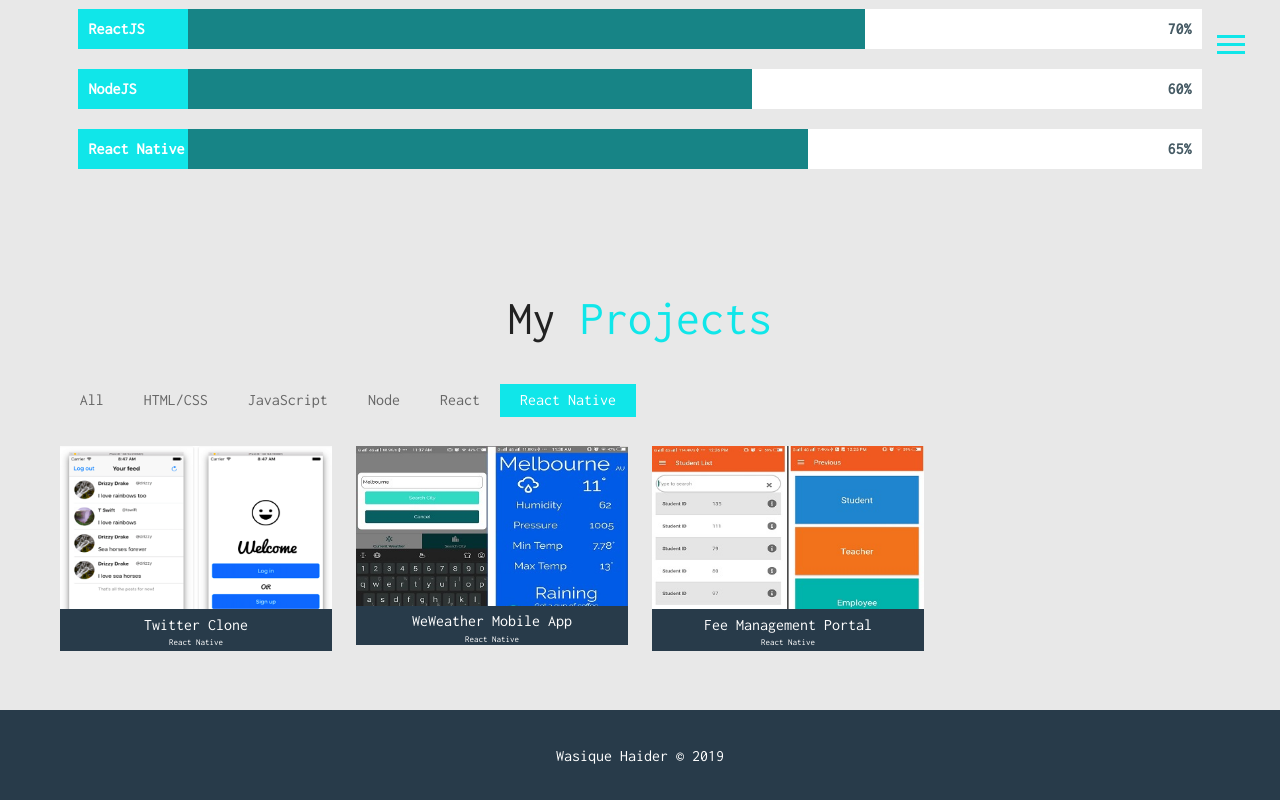
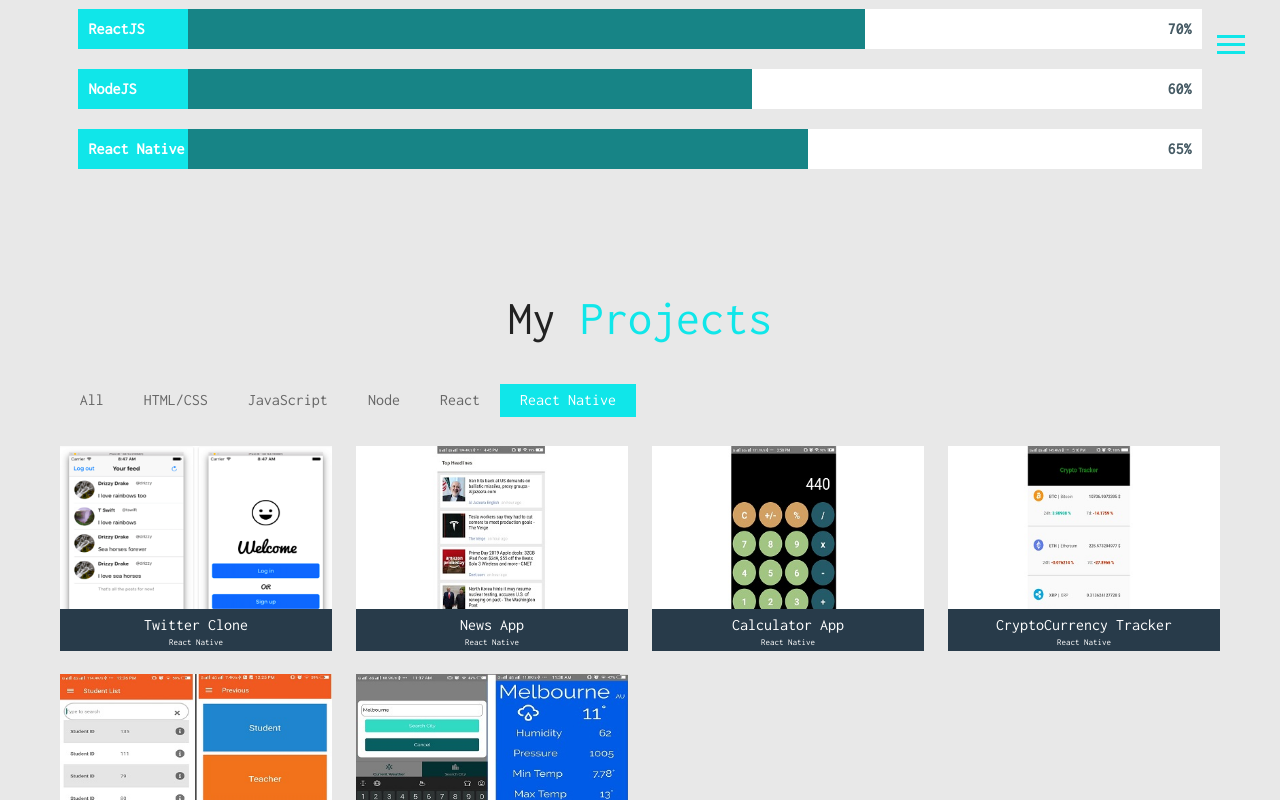
Before and after one commit to wasiquehaider/my_portfolio, a website: page dist/index.html in a window 1280 px wide. Both pictures are taken after a click on the element "React Native". Shown: the part 1511-2311 px from the top of the page. Drawn offline with nearby package versions, Linux system fonts and the light colour scheme; files that its build step writes are made by us from their sources.

Commit message:
Add New Projects

```diff
--- a/dist/index.html
+++ b/dist/index.html
@@ -159,7 +159,7 @@
     </main>
 
     <section id="about">
-      <h1 class="lg-heading centered-text animated slideInUp delay-2s">
+      <h1 class="lg-heading centered-text animated slideInUp  ">
         About
         <span class="text-secondary">Me</span>
       </h1>
@@ -209,7 +209,7 @@
     </section>
 
     <section id="skills">
-      <h1 class="lg-heading centered-text animated slideInUp delay-2s">
+      <h1 class="lg-heading centered-text animated slideInUp  ">
         My
         <span class="text-secondary">Skills</span>
       </h1>
@@ -250,7 +250,7 @@
     </section>
 
     <section id="projects">
-      <h1 class="lg-heading centered-text animated slideInUp delay-2s">
+      <h1 class="lg-heading centered-text animated slideInUp  ">
         My
         <span class="text-secondary">Projects</span>
       </h1>
@@ -337,6 +337,38 @@
               </div>
             </div>
           </div>
+          <div class="portfolio web" data-cat="web">
+            <div class="portfolio-wrapper">
+              <img src="img/portfolios/web/news_app/1.jpg" />
+              <div class="label">
+                <div class="label-text">
+                  <a class="text-title">News App</a>
+                  <span class="text-category">React Native</span>
+                  <div class="actions">
+                    <a href="javascript:void(0)" class="btn"><i class="fab fa-google-play"></i></a>
+                    <a href="javascript:void(0)" class="btn"><i class="fab fa-app-store"></i></a>
+                  </div>
+                </div>
+                <div class="label-bg"></div>
+              </div>
+            </div>
+          </div>
+          <div class="portfolio web" data-cat="web">
+            <div class="portfolio-wrapper">
+              <img src="img/portfolios/web/calculator/1.jpg" />
+              <div class="label">
+                <div class="label-text">
+                  <a class="text-title">Calculator App</a>
+                  <span class="text-category">React Native</span>
+                  <div class="actions">
+                    <a href="javascript:void(0)" class="btn"><i class="fab fa-google-play"></i></a>
+                    <a href="javascript:void(0)" class="btn"><i class="fab fa-app-store"></i></a>
+                  </div>
+                </div>
+                <div class="label-bg"></div>
+              </div>
+            </div>
+          </div>
           <div class="portfolio logo" data-cat="logo">
             <div class="portfolio-wrapper">
               <img src="img/portfolios/logo/lyrics_finder/preview.PNG" alt="" />
@@ -347,6 +379,22 @@
                   <div class="actions">
                     <a href="https://github.com/wasiquehaider/lyric_finder_app" target="_blank" class="btn"><i class="fab fa-github"></i></a>
 
+                  </div>
+                </div>
+                <div class="label-bg"></div>
+              </div>
+            </div>
+          </div>
+          <div class="portfolio web" data-cat="web">
+            <div class="portfolio-wrapper">
+              <img src="img/portfolios/web/crypto_tracker/preview.jpg" alt="" />
+              <div class="label">
+                <div class="label-text">
+                  <a class="text-title">CryptoCurrency Tracker</a>
+                  <span class="text-category">React Native</span>
+                  <div class="actions">
+                    <a href="javascript:void(0)" class="btn"><i class="fab fa-google-play"></i></a>
+                    <a href="javascript:void(0)" class="btn"><i class="fab fa-app-store"></i></a>
                   </div>
                 </div>
                 <div class="label-bg"></div>
@@ -414,6 +462,23 @@
                   <div class="actions">
                     <a href="https://codepen.io/wasiquehaider/pen/aXwyga" target="_blank" class="btn"><i class="fab fa-codepen"></i></a>
                     <!-- <i href="javascript:void(0)" class="btn"><i class="fas fa-info"></i></a> -->
+                  </div>
+                </div>
+                <div class="label-bg"></div>
+              </div>
+            </div>
+          </div>
+
+          <div class="portfolio web" data-cat="web">
+            <div class="portfolio-wrapper">
+              <img src="img/portfolios/web/fee_management/preview.jpg" alt="" />
+              <div class="label">
+                <div class="label-text">
+                  <a class="text-title">Fee Management Portal</a>
+                  <span class="text-category">React Native</span>
+                  <div class="actions">
+                    <a href="javascript:void(0)" class="btn"><i class="fab fa-google-play"></i></a>
+                    <a href="javascript:void(0)" class="btn"><i class="fab fa-app-store"></i></a>
                   </div>
                 </div>
                 <div class="label-bg"></div>
@@ -557,22 +622,6 @@
 
 
 
-          <div class="portfolio web" data-cat="web">
-            <div class="portfolio-wrapper">
-              <img src="img/portfolios/web/fee_management/preview.jpg" alt="" />
-              <div class="label">
-                <div class="label-text">
-                  <a class="text-title">Fee Management Portal</a>
-                  <span class="text-category">React Native</span>
-                  <div class="actions">
-                    <a href="javascript:void(0)" class="btn"><i class="fab fa-google-play"></i></a>
-                    <a href="javascript:void(0)" class="btn"><i class="fab fa-app-store"></i></a>
-                  </div>
-                </div>
-                <div class="label-bg"></div>
-              </div>
-            </div>
-          </div>
 
         </div>
       </div>
```
Also changed, not shown: dist/img/portfolios/web/calculator/1.jpg (added), dist/img/portfolios/web/crypto_tracker/1.jpg (added), dist/img/portfolios/web/crypto_tracker/preview.jpg (added), dist/img/portfolios/web/news_app/1.jpg (added).
